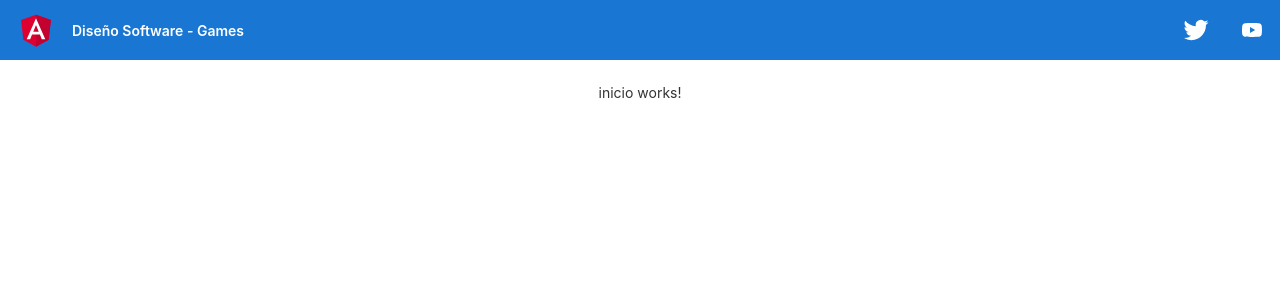
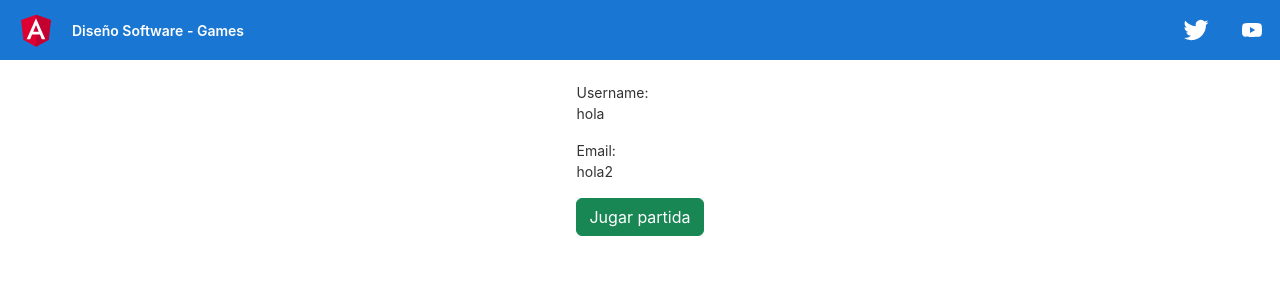
Before and after one commit to MarioTriMar/disenoFront, an Angular app: page /inicio in a window 1280 px wide. Shown: the top 300 px of the page. Built offline with nearby package versions, Linux system fonts and the light colour scheme.

Commit message:
Mensaje de ganado y perdido

```diff
--- a/src/app/inicio/inicio.component.html
+++ b/src/app/inicio/inicio.component.html
@@ -1 +1,12 @@
-<p>inicio works!</p>
+<form>
+    <div class="mb-3">
+        <label>Username:</label>
+        <p>hola</p>
+    </div>
+    <div class="mb-3">
+        <label>Email:</label>
+        <p>hola2</p>
+    </div>
+</form>
+
+<button class="btn btn-success">Jugar partida</button>
--- a/src/app/match/match.component.ts
+++ b/src/app/match/match.component.ts
@@ -163,14 +163,15 @@ export class MatchComponent implements OnInit {
       console.log("info websocket",info)
 
       if (info.type=="matchReady"){
-        self.deleteZeros(info.boards[0].digits,1)
+        self.matriz_1 = [[0,1,1,0]]
+        //self.deleteZeros(info.boards[0].digits,1)
         self.deleteZeros(info.boards[1].digits,2)
       }else if(info.type=="movement"){
         self.deleteZeros(info.boards, 2)
-        console.log("MATRIZ CAMBIADA",info.boards)
       }else if(info.type=="addRow"){
         self.matriz_2 = info.boards
       }else if(info.type=="perdido"){
+        self.perdido = true
         self.finDelJuego()
       }
     }
@@ -204,9 +205,9 @@ export class MatchComponent implements OnInit {
       this.matriz_2 = matriz;
     }
 
-    //if(this.matriz_1.length == 0){
-    //  this.win()
-    //}
+    if(this.matriz_1.length == 0){
+      this.win()
+    }
 
   }
 
@@ -222,7 +223,6 @@ export class MatchComponent implements OnInit {
       "idJugador":sessionStorage.getItem("httpSessionId")
     }
     this.gamesService.win(info).subscribe(data=>{
-      console.log("has ganado")
       this.ganado=true
       this.finDelJuego()
     },error=>{
```
